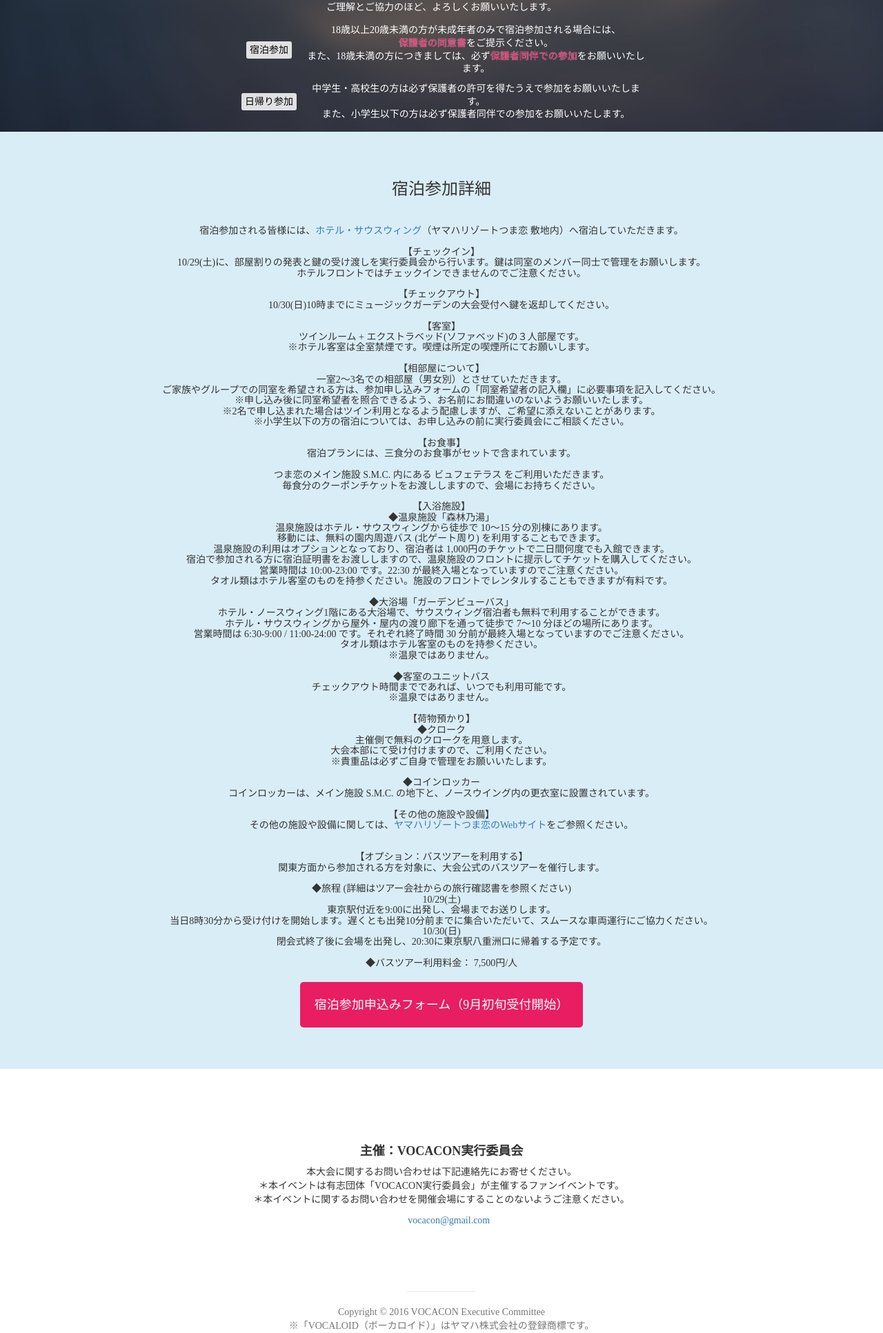
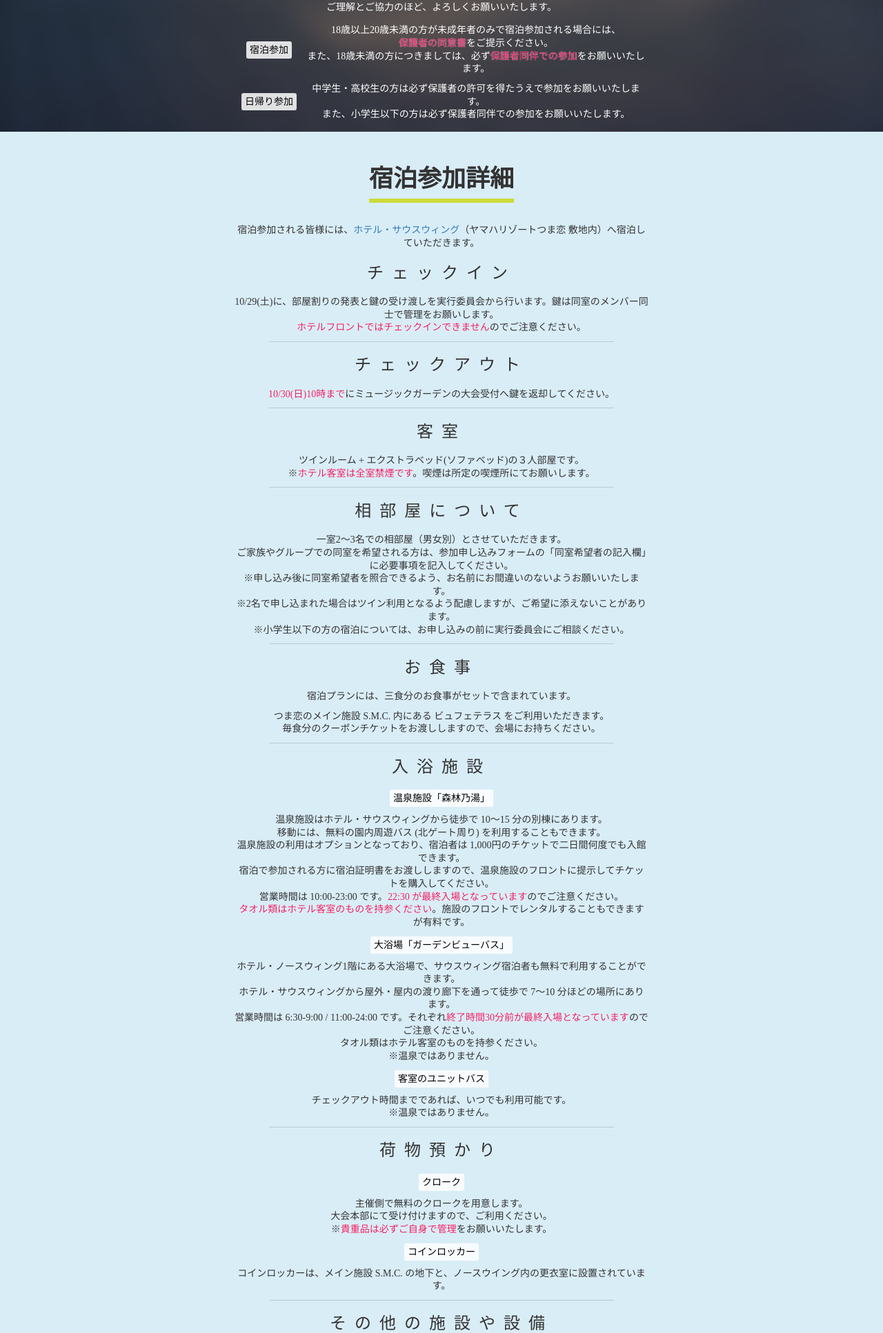
Before and after one commit to keisei1092/vocacon.net, a PHP site: page /2016/guides.html in a window 1280 px wide. Shown: the part 1511-3444 px from the top of the page at 69% size. Run offline with PHP 8.4, Linux system fonts and the light colour scheme; some web fonts are replaced.

Commit message:
modify styles

```diff
--- a/2016/css/user.css
+++ b/2016/css/user.css
@@ -6,6 +6,10 @@
 .pink {
   color: #E81D62;
   text-shadow: 0px 0px 1px #FFF;
+}
+
+.gray {
+  color: gray;
 }
 
 .bigunderline {
@@ -47,6 +51,17 @@
   color: #FFF;
 }
 
+/* TODO: DRY */
+.guide__text-hr-dark {
+  max-width: 500px;
+  margin: 10px auto;
+  line-height: 1.33em;
+  border: none;
+  border-top: solid 0.5px rgba(0, 0, 0, 0.15);
+  height: 0.5px;
+  color: #FFF;
+}
+
 .box {
   padding: 5px;
   background-color: rgba(255, 255, 255, 0.85);
--- a/2016/guides.html
+++ b/2016/guides.html
@@ -196,86 +196,135 @@
     <aside class="call-to-action bg-info">
       <div class="container text-vertical-center cancel-table-cell">
         <div class="row">
-                <div class="col-lg-12 text-center">
-                    <h3>宿泊参加詳細</h3>
-                    <br>
-                    </div>
+          <h1 class="bigunderline bigunderline-lime">宿泊参加詳細</h1>
           <div class="col-lg-12">
-
-                    <h5>
-宿泊参加される皆様には、<a href="http://www.tsumagoi.net/stay/southwing.php" target="_blank">ホテル・サウスウィング</a>（ヤマハリゾートつま恋 敷地内）へ宿泊していただきます。<br>
-<br>
-【チェックイン】<br>
+            <p class="guide__text-normal">
+              宿泊参加される皆様には、<a href="http://www.tsumagoi.net/stay/southwing.php" target="_blank">ホテル・サウスウィング</a>（ヤマハリゾートつま恋 敷地内）へ宿泊していただきます。
+            </p>
+            <h3 class="guide__text-heading">チェックイン</h3>
+            <p class="guide__text-normal">
               10/29(土)に、部屋割りの発表と鍵の受け渡しを実行委員会から行います。鍵は同室のメンバー同士で管理をお願いします。<br>
-ホテルフロントではチェックインできませんのでご注意ください。 <br>
-<br>
-【チェックアウト】<br>
-10/30(日)10時までにミュージックガーデンの大会受付へ鍵を返却してください。<br>
-<br>
-【客室】<br>
+              <span class="pink">ホテルフロントではチェックインできません</span>のでご注意ください。
+            </p>
+            <hr class="guide__text-hr-dark">
+            <h3 class="guide__text-heading">チェックアウト</h3>
+            <p class="guide__text-normal">
+              <span class="pink">10/30(日)10時まで</span>にミュージックガーデンの大会受付へ鍵を返却してください。
+            </p>
+            <hr class="guide__text-hr-dark">
+            <h3 class="guide__text-heading">客室</h3>
+            <p class="guide__text-normal">
               ツインルーム + エクストラベッド(ソファベッド)の３人部屋です。<br>
-※ホテル客室は全室禁煙です。喫煙は所定の喫煙所にてお願いします。<br>
-<br>
-【相部屋について】<br>
+              ※<span class="pink">ホテル客室は全室禁煙です</span>。喫煙は所定の喫煙所にてお願いします。
+            </p>
+            <hr class="guide__text-hr-dark">
+            <h3 class="guide__text-heading">相部屋について</h3>
+            <p class="guide__text-normal">
               一室2〜3名での相部屋（男女別）とさせていただきます。<br>
               ご家族やグループでの同室を希望される方は、参加申し込みフォームの「同室希望者の記入欄」に必要事項を記入してください。<br>
               ※申し込み後に同室希望者を照合できるよう、お名前にお間違いのないようお願いいたします。<br>
               ※2名で申し込まれた場合はツイン利用となるよう配慮しますが、ご希望に添えないことがあります。<br>
-※小学生以下の方の宿泊については、お申し込みの前に実行委員会にご相談ください。<br>
-<br>
-【お食事】<br>
-宿泊プランには、三食分のお食事がセットで含まれています。<br>
-<br>
+              ※小学生以下の方の宿泊については、お申し込みの前に実行委員会にご相談ください。
+            </p>
+            <hr class="guide__text-hr-dark">
+            <h3 class="guide__text-heading">お食事</h3>
+            <p class="guide__text-normal">
+              宿泊プランには、三食分のお食事がセットで含まれています。
+            </p>
+            <p class="guide__text-normal">
               つま恋のメイン施設 S.M.C. 内にある ビュフェテラス をご利用いただきます。<br>
-毎食分のクーポンチケットをお渡ししますので、会場にお持ちください。<br>
-<br>
-【入浴施設】<br>
-◆温泉施設「森林乃湯」<br>
+              毎食分のクーポンチケットをお渡ししますので、会場にお持ちください。
+            </p>
+            <hr class="guide__text-hr-dark">
+            <h3 class="guide__text-heading">入浴施設</h3>
+            <p class="guide__text-normal">
+              <span class="box">温泉施設「森林乃湯」</span>
+            </p>
+            <p class="guide__text-normal">
               温泉施設はホテル・サウスウィングから徒歩で 10〜15 分の別棟にあります。<br>
               移動には、無料の園内周遊バス (北ゲート周り) を利用することもできます。<br>
               温泉施設の利用はオプションとなっており、宿泊者は 1,000円のチケットで二日間何度でも入館できます。<br>
               宿泊で参加される方に宿泊証明書をお渡ししますので、温泉施設のフロントに提示してチケットを購入してください。<br>
-営業時間は 10:00-23:00 です。22:30 が最終入場となっていますのでご注意ください。<br>
-タオル類はホテル客室のものを持参ください。施設のフロントでレンタルすることもできますが有料です。<br>
-<br>
-◆大浴場「ガーデンビューバス」<br>
+              営業時間は 10:00-23:00 です。<span class="pink">22:30 が最終入場となっています</span>のでご注意ください。<br>
+              <span class="pink">タオル類はホテル客室のものを持参ください</span>。施設のフロントでレンタルすることもできますが有料です。
+            </p>
+            <p class="guide__text-normal">
+              <span class="box">大浴場「ガーデンビューバス」</span>
+            </p>
+            <p class="guide__text-normal">
               ホテル・ノースウィング1階にある大浴場で、サウスウィング宿泊者も無料で利用することができます。<br>
               ホテル・サウスウィングから屋外・屋内の渡り廊下を通って徒歩で 7〜10 分ほどの場所にあります。<br>
-営業時間は 6:30-9:00 / 11:00-24:00 です。それぞれ終了時間 30 分前が最終入場となっていますのでご注意ください。<br>
+              営業時間は 6:30-9:00 / 11:00-24:00 です。それぞれ<span class="pink">終了時間30分前が最終入場となっています</span>のでご注意ください。<br>
               タオル類はホテル客室のものを持参ください。<br>
-※温泉ではありません。<br>
-<br>
-◆客室のユニットバス<br>
+              ※温泉ではありません。
+            </p>
+            <p class="guide__text-normal">
+              <span class="box">客室のユニットバス</span>
+            </p>
+            <p class="guide__text-normal">
               チェックアウト時間までであれば、いつでも利用可能です。<br>
-※温泉ではありません。<br>
-<br>
-【荷物預かり】<br>
-◆クローク<br>
+              ※温泉ではありません。
+            </p>
+            <hr class="guide__text-hr-dark">
+            <h3 class="guide__text-heading">荷物預かり</h3>
+            <p class="guide__text-normal">
+              <span class="box">クローク</span>
+            </p>
+            <p class="guide__text-normal">
               主催側で無料のクロークを用意します。<br>
               大会本部にて受け付けますので、ご利用ください。<br>
-※貴重品は必ずご自身で管理をお願いいたします。<br>
-<br>
-◆コインロッカー<br>
-コインロッカーは、メイン施設 S.M.C. の地下と、ノースウイング内の更衣室に設置されています。<br>
-<br>
-【その他の施設や設備】<br>
-その他の施設や設備に関しては、<a href="http://www.tsumagoi.net/" target="_blank">ヤマハリゾートつま恋のWebサイト</a>をご参照ください。<br>
-<br>
-<br>
-【オプション：バスツアーを利用する】<br>
-関東方面から参加される方を対象に、大会公式のバスツアーを催行します。<br>
-<br>
-◆旅程 (詳細はツアー会社からの旅行確認書を参照ください)<br>
-10/29(土)<br>
+              ※<span class="pink">貴重品は必ずご自身で管理</span>をお願いいたします。
+            </p>
+            <p class="guide__text-normal">
+              <span class="box">コインロッカー</span>
+            </p>
+            <p class="guide__text-normal">
+              コインロッカーは、メイン施設 S.M.C. の地下と、ノースウイング内の更衣室に設置されています。
+            </p>
+            <hr class="guide__text-hr-dark">
+            <h3 class="guide__text-heading">その他の施設や設備</h3>
+            <p class="guide__text-normal">
+              その他の施設や設備に関しては、<a href="http://www.tsumagoi.net/" target="_blank">ヤマハリゾートつま恋のWebサイト</a>をご参照ください。
+            </p>
+            <hr class="guide__text-hr"-dark>
+            <h3 class="guide__text-heading">(オプション)<br>バスツアーを利用する</h3>
+            <p class="guide__text-normal">
+              関東方面から参加される方を対象に、大会公式のバスツアーを催行します。
+            </p>
+            <p class="guide__text-normal">
+              <span class="box">旅程</span> <span class="gray">(詳細はツアー会社からの旅行確認書を参照ください)</span>
+            </p>
+            <table class="guide__text-normal">
+              <tr>
+                <td class="min-width-100">
+                  <span class="box">
+                    10/29(土)
+                  </span>
+                </td>
+                <td class="min-width-100">
                   東京駅付近を9:00に出発し、会場までお送りします。<br>
-当日8時30分から受け付けを開始します。遅くとも出発10分前までに集合いただいて、スムースな車両運行にご協力ください。<br>
-10/30(日)<br>
-閉会式終了後に会場を出発し、20:30に東京駅八重洲口に帰着する予定です。<br>
-<br>
-◆バスツアー利用料金： 7,500円/人
-                    </h5>
+                  当日8時30分から受付を開始します。<span class="pink">遅くとも出発10分前までに集合</span>いただいて、スムースな車両運行にご協力ください。
+                </td>
+              </tr>
+              <tr>
+                <td>
+                  <span class="box">
+                    10/30(日)
+                  </span>
+                </td>
+                <td>
+                  閉会式終了後に会場を出発し、20:30に東京駅八重洲口に帰着する予定です。
+                </td>
+              </tr>
+            </table>
+            <p class="guide__text-normal">
+              <span class="box">バスツアー利用料金</span> 7,500円/人
+            </p>
             <div class="col-lg-12 text-center">
-                    <a href="#" class="btn btn-lg btn-light">宿泊参加申込みフォーム（9月初旬受付開始）</a>
+              <a href="#" class="btn btn-lg btn-light">
+                宿泊参加申込みフォーム<br>
+                （9月初旬受付開始）
+              </a>
             </div>
           </div>
         </div>
```
Lines whose indentation alone changed are shown as unchanged.
